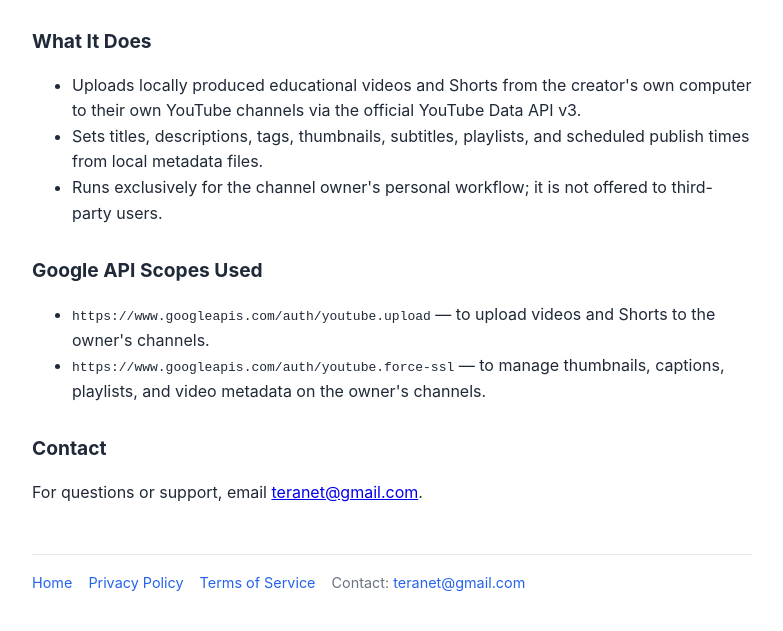
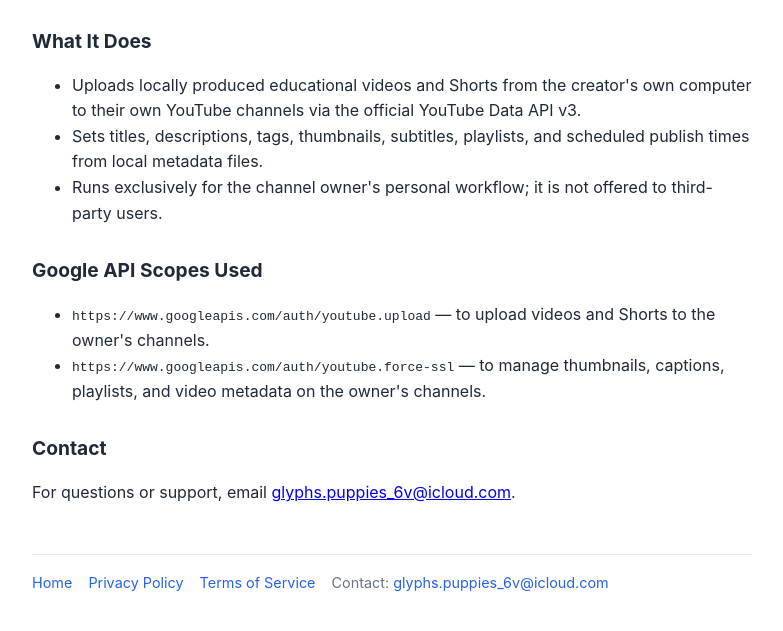
Before and after one commit to greatmindssimply/greatmindssimply.github.io, a plain HTML site: page index.html in a window 1280 px wide. Shown: the part 223-854 px from the top of the page, without its empty margins (248-1031 px from the left). Drawn offline with Linux system fonts and the light colour scheme.

Commit message:
Update index.html

```diff
--- a/index.html
+++ b/index.html
@@ -38,12 +38,12 @@
   </ul>
 
   <h2>Contact</h2>
-  <p>For questions or support, email <a href="mailto:glyphs.puppies_6v@icloud.com">teranet@gmail.com</a>.</p>
+  <p>For questions or support, email <a href="mailto:glyphs.puppies_6v@icloud.com">glyphs.puppies_6v@icloud.com</a>.</p>
   <footer>
     <a href="index.html">Home</a>
     <a href="privacy.html">Privacy Policy</a>
     <a href="terms.html">Terms of Service</a>
-    <span>Contact: <a href="mailto:glyphs.puppies_6v@icloud.com">teranet@gmail.com</a></span>
+    <span>Contact: <a href="mailto:glyphs.puppies_6v@icloud.com">glyphs.puppies_6v@icloud.com</a></span>
   </footer>
 </body>
 </html>
```
